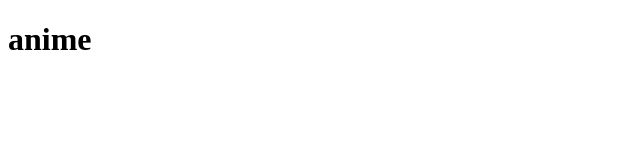
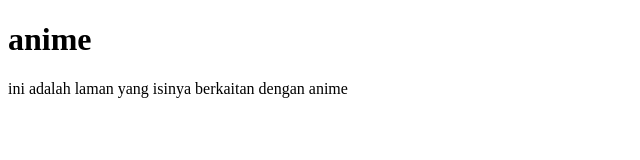
Before and after one commit to L200180086/GIT-LATIHAN, a plain HTML site: page anime.html in a window 1280 px wide. Shown: the whole page, without its empty margins (0-640 px from the left). Drawn offline with Linux system fonts and the light colour scheme.

Commit message:
mengubah file anime.html

```diff
--- a/anime.html
+++ b/anime.html
@@ -10,6 +10,7 @@
 
 <body>
     <h1>anime</h1>
+    <p>ini adalah laman yang isinya berkaitan dengan anime</p>
 </body>
 
 </html>
```
